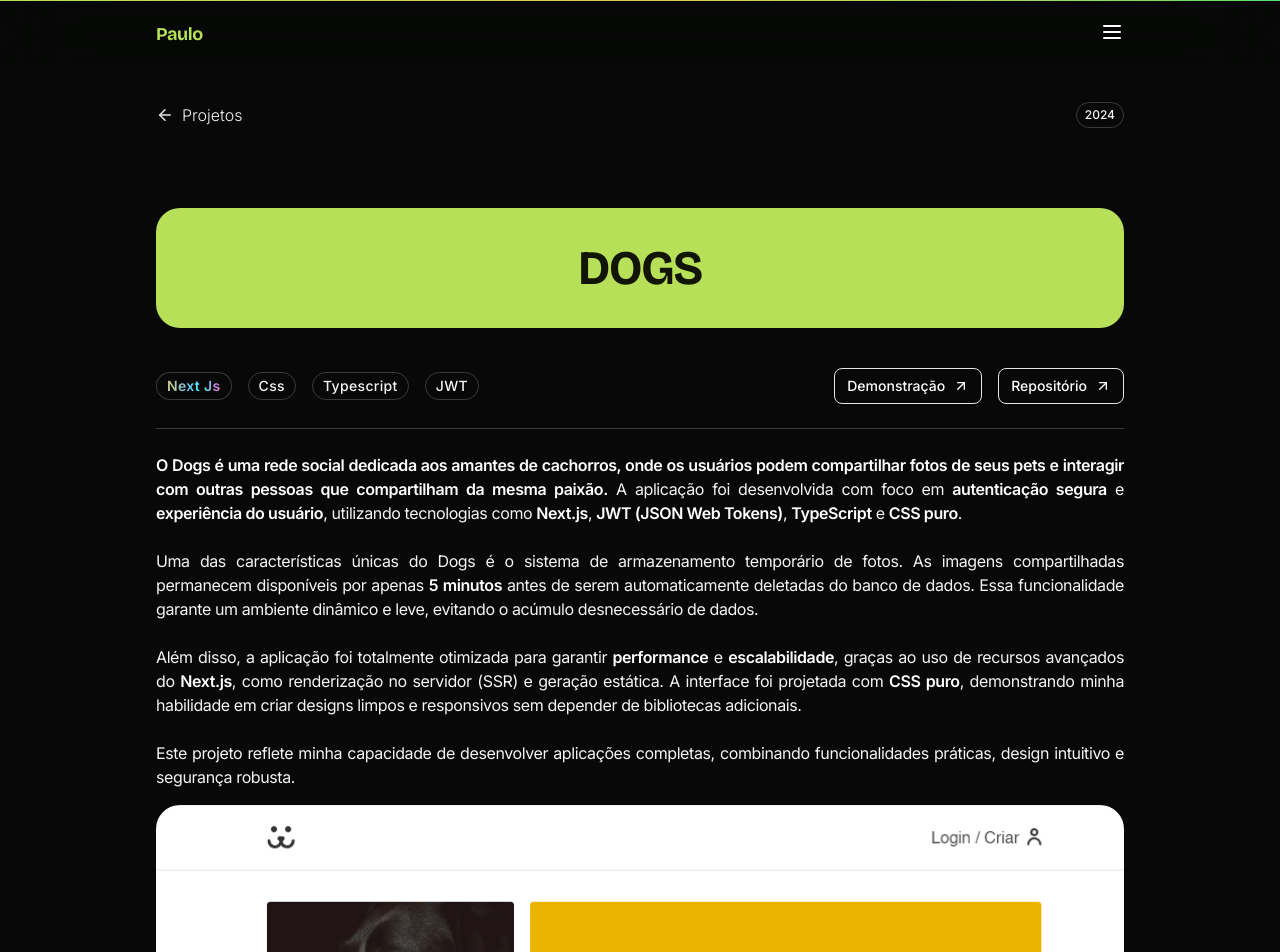
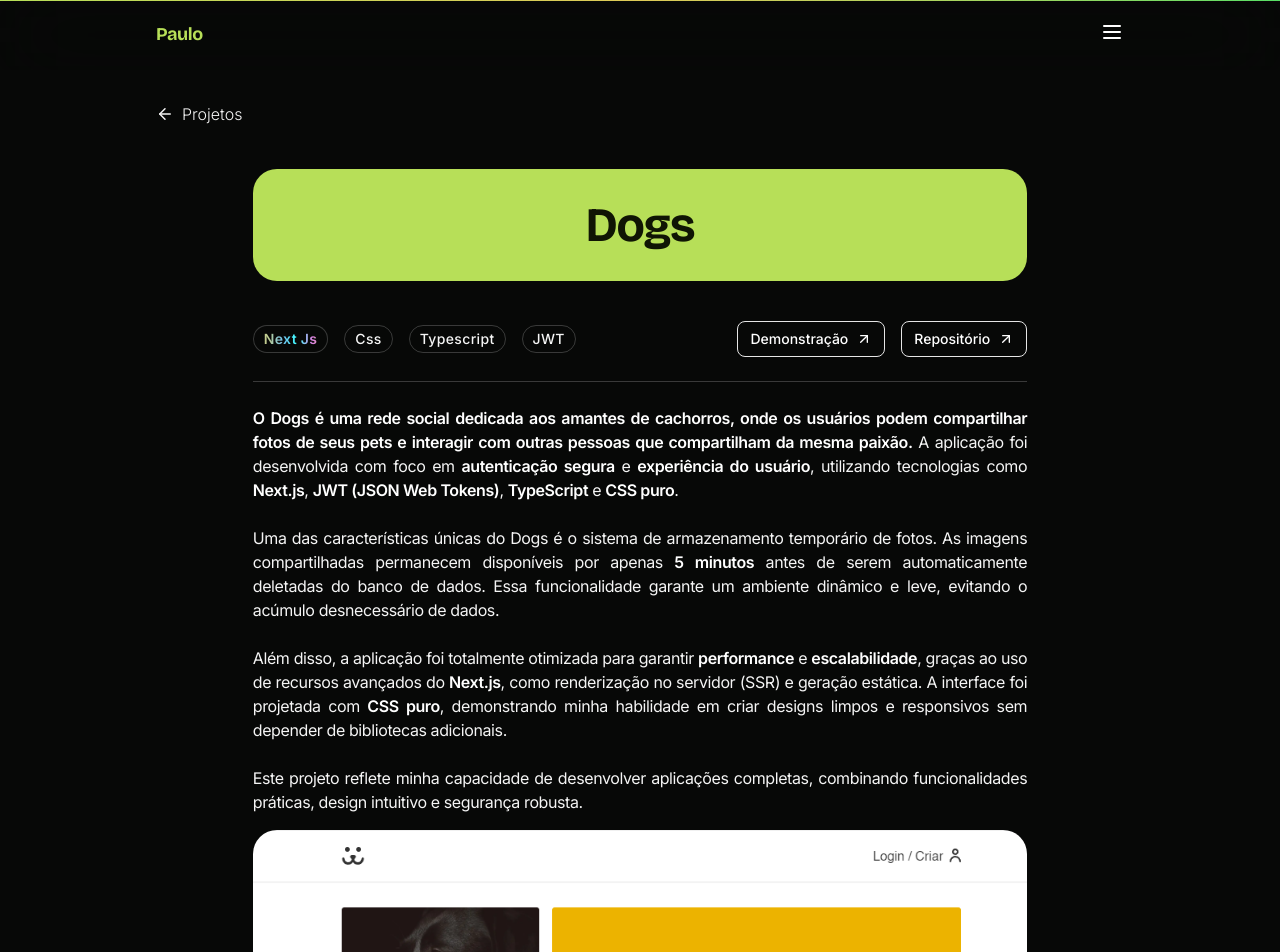
Before and after one commit to paulopbi/portfolio, a Next.js app: page /projetos/dogs in a window 1280 px wide. Shown: the top 952 px of the page. Built offline with nearby package versions, Linux system fonts and the light colour scheme.

Commit message:
refactor: change layout and DetailedProjectInfo component style

```diff
--- a/src/components/detailed-project.tsx
+++ b/src/components/detailed-project.tsx
@@ -5,39 +5,38 @@ import Link from "next/link"
 import { motion } from "framer-motion"
 import { Button } from "./ui/button"
 import { ArrowLeft, ArrowUpRightIcon } from "lucide-react"
-import { Badge } from "./ui/badge"
 import { projectInfo } from "@/constants/projectConstants"
 import { TextAnimate } from "./magicui/text-animate"
 import { highlightTags } from "@/lib/utils"
 
 const DetailedProjectInfo = ({ data }: { data: typeof projectInfo }) => {
   return (
-    <section className="relative z-10 container">
+    <section className="container">
       {/* navegation on top */}
-      <section className="flex items-center justify-between gap-4">
+      <section>
         <Link
           className="text-muted inline-flex items-center justify-between gap-2 text-base font-light"
           href="/projetos"
         >
-          <ArrowLeft size={18} color="#e5e5e5" /> Projetos
+          <ArrowLeft size={18} color="var(--color-muted)" /> Projetos
         </Link>
-
-        <Badge className="text-muted rounded-full border border-white/20 bg-transparent px-2 py-1">
-          {data.map(({ year }) => year)}
-        </Badge>
       </section>
 
       {data.map((project) => (
         <article className="my-10" key={project.slug}>
           {/* heading */}
-          <section className="bg-brand mt-10 inline-flex min-h-[120px] w-full items-center justify-center overflow-hidden rounded-3xl">
-            <h3 className="title text-brand-dark text-pretty uppercase">
-              <TextAnimate>{project.title}</TextAnimate>
-            </h3>
+          <section className="mt-8 flex items-center justify-center">
+            <TextAnimate
+              className="bg-brand title text-brand-dark inline-block w-[80%] overflow-hidden rounded-3xl px-5 py-8 text-center"
+              animation="scaleDown"
+              duration={1}
+              as={"h2"}
+            >
+              {project.title}
+            </TextAnimate>
           </section>
-
           {/* skills and external links */}
-          <section className="mx-auto mt-10 flex flex-col flex-wrap items-center justify-between gap-1 border-b border-white/20 pb-6 md:flex-row">
+          <section className="mx-auto mt-10 flex max-w-[80%] flex-col flex-wrap items-center justify-between gap-1 border-b border-white/20 pb-6 md:flex-row">
             {/* badges */}
             <div className="mb-6 inline-flex flex-1 flex-wrap items-center justify-center gap-4 md:mb-0 md:justify-start">
               {project.tags.map((tag) => (
@@ -77,15 +76,15 @@ const DetailedProjectInfo = ({ data }: { data: typeof projectInfo }) => {
           </section>
 
           {/* overview */}
-          <div className="mt-6">
+          <div className="mx-auto mt-6 mb-4 max-w-[80%]">
             <p
-              className="description mx-auto mb-4 text-justify text-pretty"
+              className="description text-justify text-pretty"
               dangerouslySetInnerHTML={{ __html: project.description }}
             />
 
             {/* image preview */}
             {project.image_url && (
-              <section className="mx-auto max-h-[900px] w-full overflow-hidden rounded-3xl">
+              <section className="mt-4 overflow-hidden rounded-3xl">
                 <Image
                   unoptimized
                   loading="lazy"
```
